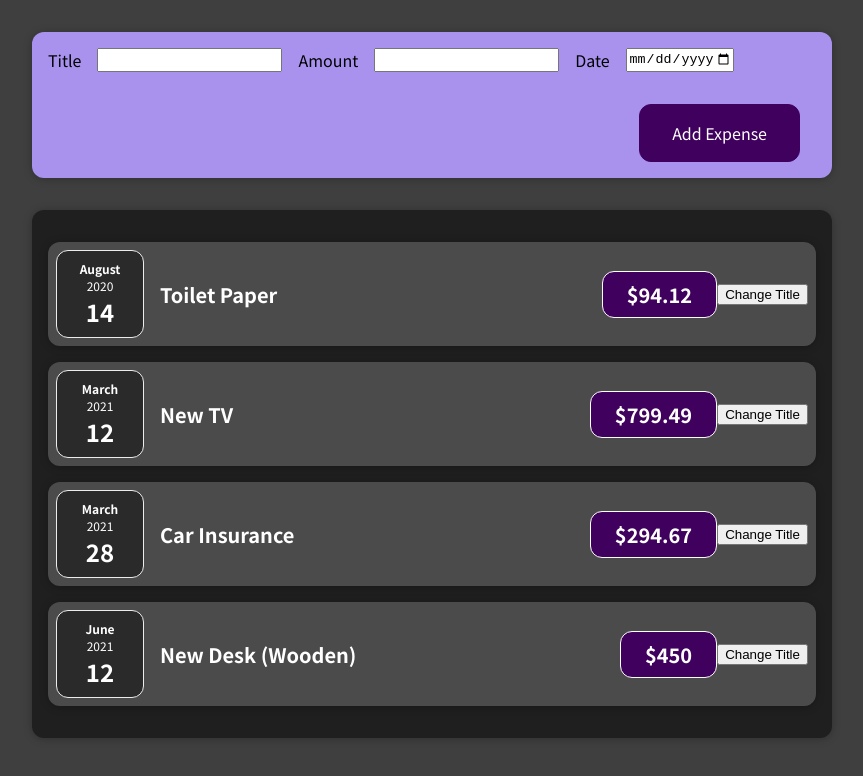
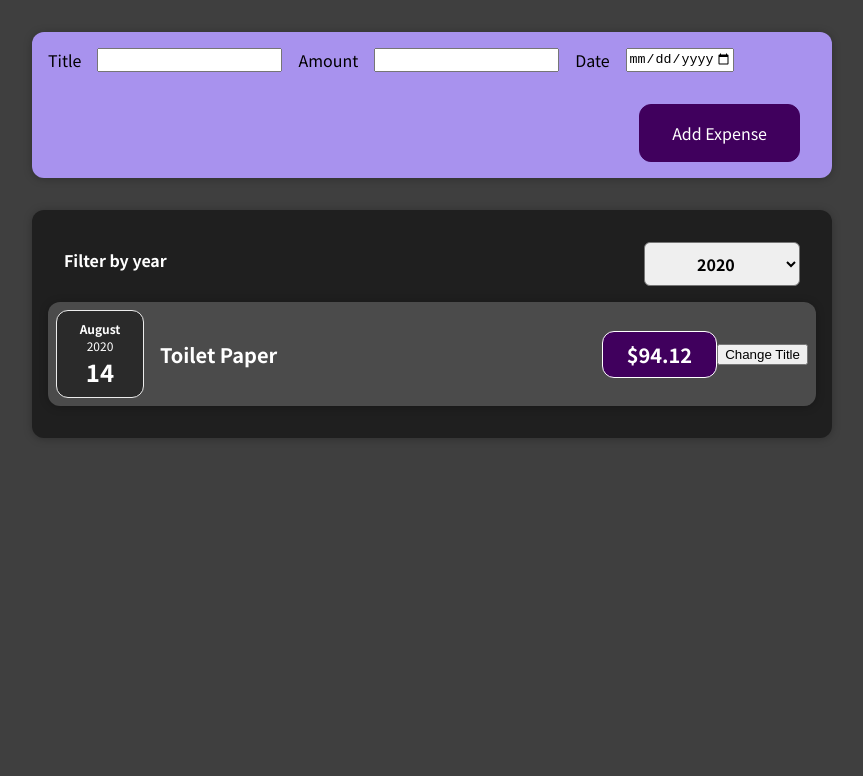
Before and after one commit to abby-winn/ReactActivityRepo, a React (Create React App) app in the folder 01-starting-setup/: page / in a window 1280 px wide. Shown: the top 776 px of the page, without its empty margins (208-1071 px from the left). Built offline with nearby package versions, Linux system fonts and the light colour scheme.

Commit message:
buncha stuff

```diff
--- a/01-starting-setup/src/App.js
+++ b/01-starting-setup/src/App.js
@@ -1,19 +1,16 @@
-import React from "react";
+import React, { useState } from "react";
 import Expenses from "./Components/Expenses";
 import NewExpense from "./Components/NewExpense/NewExpense.js";
 
 function App() {
-  const expenses = [
+  const InitialExpenses = [
     {
       id: "e1",
       title: "Toilet Paper",
       amount: 94.12,
       date: new Date(2020, 7, 14),
     },
-    { id: "e2",
-      title: "New TV",
-      amount: 799.49,
-      date: new Date(2021, 2, 12) },
+    { id: "e2", title: "New TV", amount: 799.49, date: new Date(2021, 2, 12) },
     {
       id: "e3",
       title: "Car Insurance",
@@ -28,10 +25,18 @@
     },
   ];
 
+  const [expenses, setExpenses] = useState(InitialExpenses);
+
+  function addExpenseHandler(expense) {
+    setExpenses((prevExpenses) => {
+      return [...prevExpenses, expense];
+    });
+  }
+
   return (
     <div>
-      <NewExpense></NewExpense>
-      <Expenses items = {expenses}></Expenses>
+      <NewExpense onAddExpense={addExpenseHandler}></NewExpense>
+      <Expenses items={expenses}></Expenses>
     </div>
   );
 }
--- a/01-starting-setup/src/Components/Expenses.js
+++ b/01-starting-setup/src/Components/Expenses.js
@@ -1,31 +1,34 @@
-import React from "react";
+import React, { useState } from "react";
 import "./Expenses.css";
 import ExpenseItem from "./ExpenseItem";
 import Card from "./Card.js";
+import ExpensesFilter from "./NewExpense/ExpensesFilter.js";
 
 function Expenses(props) {
+  const [filteredYear, setFilteredYear] = useState("2020");
+
+  const filteredExpenses = props.items.filter((expenses) => {
+    return expenses.date.getFullYear().toString() === filteredYear;
+  });
+
+  function filterChangeHandler(selectedYear) {
+    setFilteredYear(selectedYear);
+  }
+
   return (
     <Card className="expenses">
-      <ExpenseItem
-        title={props.items[0].title}
-        amount={props.items[0].amount}
-        date={props.items[0].date}
-      ></ExpenseItem>
-      <ExpenseItem
-        title={props.items[1].title}
-        amount={props.items[1].amount}
-        date={props.items[1].date}
-      ></ExpenseItem>
-      <ExpenseItem
-        title={props.items[2].title}
-        amount={props.items[2].amount}
-        date={props.items[2].date}
-      ></ExpenseItem>
-      <ExpenseItem
-        title={props.items[3].title}
-        amount={props.items[3].amount}
-        date={props.items[3].date}
-      ></ExpenseItem>
+      <ExpensesFilter
+        selected={filteredYear}
+        onFilterChange={filterChangeHandler}
+      ></ExpensesFilter>
+      {filteredExpenses.map((expensesElement) => (
+        <ExpenseItem
+          key={expensesElement.id}
+          title={expensesElement.title}
+          amount={expensesElement.amount}
+          date={expensesElement.date}
+        ></ExpenseItem>
+      ))}
     </Card>
   );
 }
--- a/01-starting-setup/src/Components/NewExpense/ExpenseForm.js
+++ b/01-starting-setup/src/Components/NewExpense/ExpenseForm.js
@@ -1,7 +1,7 @@
 import React, {useState} from "react";
 import "./ExpenseForm.css";
 
-function ExpenseForm() {
+function ExpenseForm(props) {
 
   const [enteredTitle, setEnteredTitle] = useState("");
   const [enteredAmount, setEnteredAmount] = useState("");
@@ -26,7 +26,7 @@
       amount: +enteredAmount,
       date: new Date(enteredDate),
     };
-    console.log(expenseData);
+    props.onSaveExpenseData(expenseData);
     setEnteredTitle("");
     setEnteredAmount("");
     setEnteredDate("");
--- /dev/null
+++ b/01-starting-setup/src/Components/NewExpense/ExpensesFilter.css
@@ -0,0 +1,24 @@
+.expenses-filter {
+  color: white;
+  padding: 0 1rem;
+}
+
+.expenses-filter__control {
+  display: flex;
+  width: 100%;
+  align-items: center;
+  justify-content: space-between;
+  margin: 1rem 0;
+}
+
+.expenses-filter label {
+  font-weight: bold;
+  margin-bottom: 0.5rem;
+}
+
+.expenses-filter select {
+  font: inherit;
+  padding: 0.5rem 3rem;
+  font-weight: bold;
+  border-radius: 6px;
+}
--- /dev/null
+++ b/01-starting-setup/src/Components/NewExpense/ExpensesFilter.js
@@ -0,0 +1,24 @@
+import React from "react";
+import "./ExpensesFilter.css";
+
+const ExpensesFilter = (props) => {
+  function dropDownChangeHandler(event){
+    props.onFilterChange(event.target.value);
+  }
+
+  return (
+    <div className="expenses-filter">
+      <div className="expenses-filter__control">
+        <label>Filter by year</label>
+        <select value = {props.selected} onChange={dropDownChangeHandler}>
+          <option value="2022">2022</option>
+          <option value="2021">2021</option>
+          <option value="2020">2020</option>
+          <option value="2019">2019</option>
+        </select>
+      </div>
+    </div>
+  );
+};
+
+export default ExpensesFilter;
--- a/01-starting-setup/src/Components/NewExpense/NewExpense.js
+++ b/01-starting-setup/src/Components/NewExpense/NewExpense.js
@@ -1,10 +1,19 @@
 import React from 'react';
 import './NewExpense.css';
 import ExpenseForm from './ExpenseForm.js'
-function NewExpense(){
+
+function NewExpense(props){
+    function saveExpenseDataHandler(enteredExpenseData){
+        const expenseData = {
+            ...enteredExpenseData,
+            id: Math.random().toString()
+        };
+        props.onAddExpense(expenseData);
+    }
+
     return(
         <div className='new-expense'>
-            <ExpenseForm></ExpenseForm>
+            <ExpenseForm onSaveExpenseData={saveExpenseDataHandler}></ExpenseForm>
         </div>
 
     );
```
